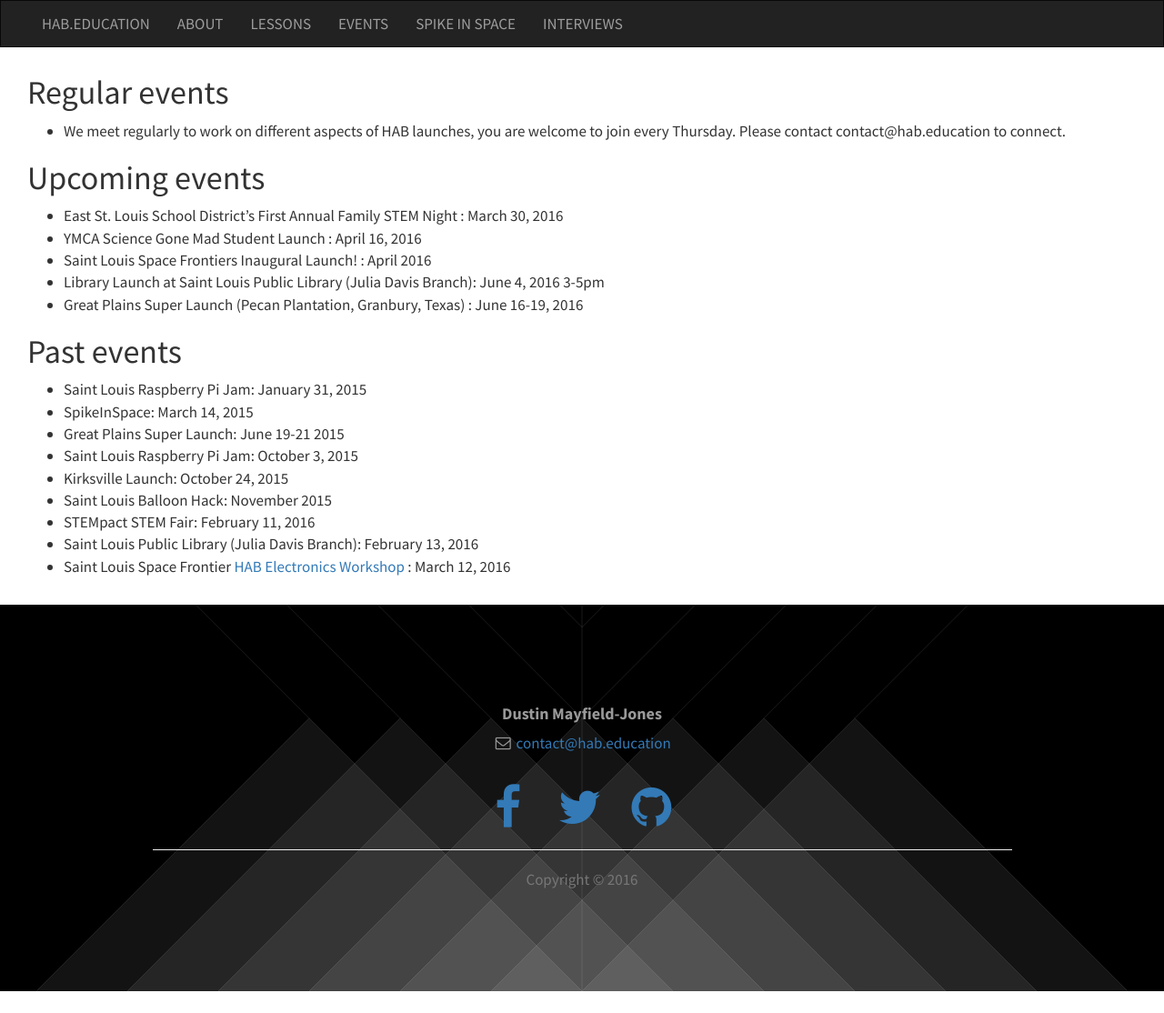
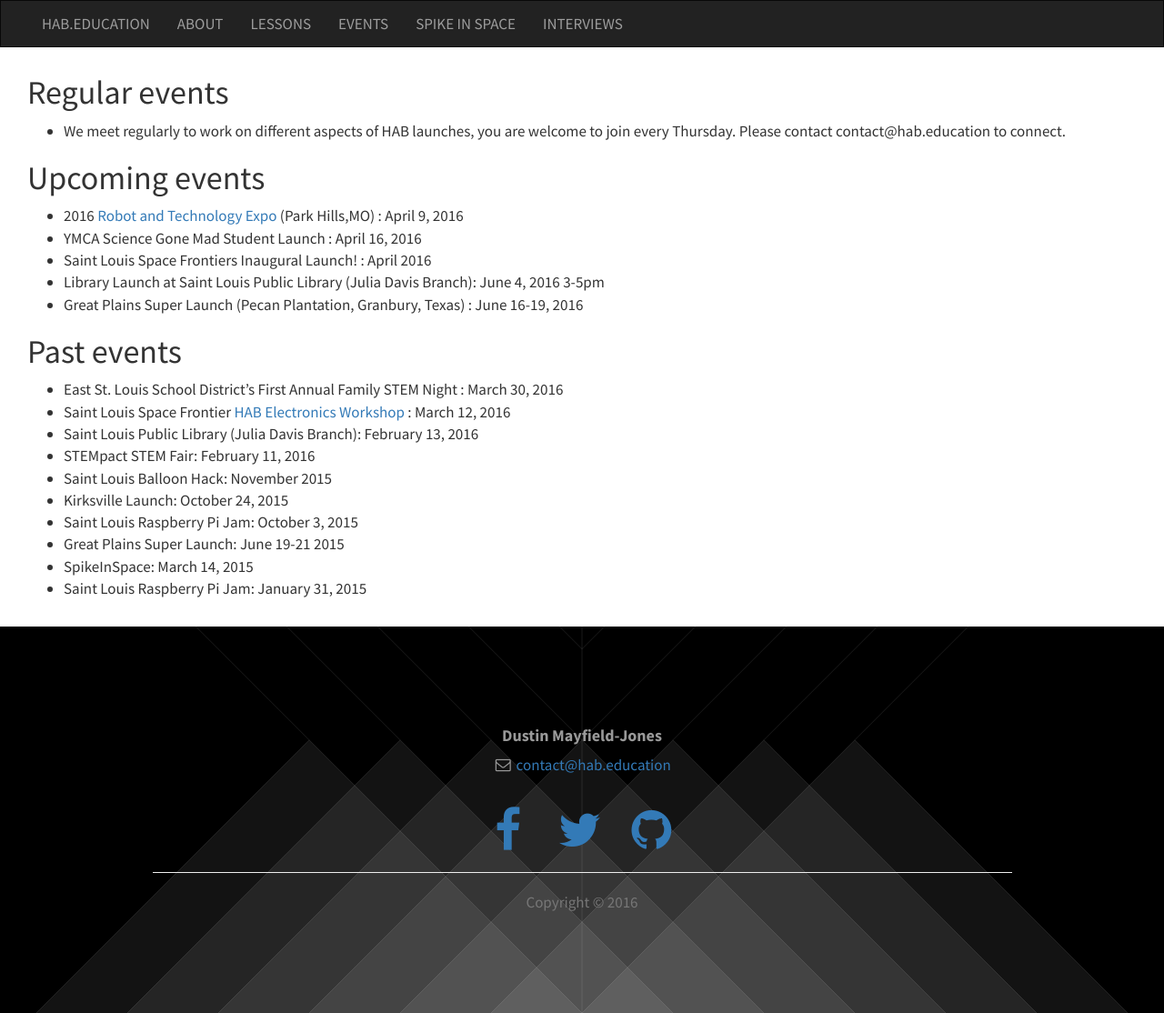
Before and after one commit to habeducation/habeducation.github.io, a Jekyll site: the page built from pages/calendar.markdown, in a window 1280 px wide. Shown: the whole page at 91% size. Built offline with Jekyll 4.4.1, drawn with Linux system fonts in a browser that asks for light colours; before the commit the page ends 1090 px from its top, so only the background shows below that.

Commit message:
Updated calendar for Park Hills event

```diff
--- a/pages/calendar.markdown
+++ b/pages/calendar.markdown
@@ -8,21 +8,20 @@ title: Events Calendar
 - We meet regularly to work on different aspects of HAB launches, you are welcome to join every Thursday. Please contact contact@hab.education to connect.
 
 # Upcoming events
-
-- East St. Louis School District's First Annual Family STEM Night : March 30, 2016
+- 2016 <a href="https://sites.google.com/site/2016robotechnoexpo/">Robot and Technology Expo</a> (Park Hills,MO) : April 9, 2016
 - YMCA Science Gone Mad Student Launch : April 16, 2016
 - Saint Louis Space Frontiers Inaugural Launch! : April 2016
 - Library Launch at Saint Louis Public Library (Julia Davis Branch): June 4, 2016 3-5pm
 - Great Plains Super Launch (Pecan Plantation, Granbury, Texas) : June 16-19, 2016
 
 # Past events
-
+- East St. Louis School District's First Annual Family STEM Night : March 30, 2016
+- Saint Louis Space Frontier <a href="http://www.meetup.com/Saint-Louis-Space-Frontier-Meetup/events/229409905/?_af=event&_af_eid=229409905&https=off">HAB Electronics Workshop</a> : March 12, 2016
+- Saint Louis Public Library (Julia Davis Branch): February 13, 2016
+- STEMpact STEM Fair: February 11, 2016
+- Saint Louis Balloon Hack: November 2015
+- Kirksville Launch: October 24, 2015
+- Saint Louis Raspberry Pi Jam: October 3, 2015
+- Great Plains Super Launch: June 19-21 2015
+- SpikeInSpace: March 14, 2015
 - Saint Louis Raspberry Pi Jam: January 31, 2015
-- SpikeInSpace: March 14, 2015
-- Great Plains Super Launch: June 19-21 2015
-- Saint Louis Raspberry Pi Jam: October 3, 2015
-- Kirksville Launch: October 24, 2015
-- Saint Louis Balloon Hack: November 2015
-- STEMpact STEM Fair: February 11, 2016
-- Saint Louis Public Library (Julia Davis Branch): February 13, 2016
-- Saint Louis Space Frontier <a href="http://www.meetup.com/Saint-Louis-Space-Frontier-Meetup/events/229409905/?_af=event&_af_eid=229409905&https=off">HAB Electronics Workshop</a> : March 12, 2016
```
